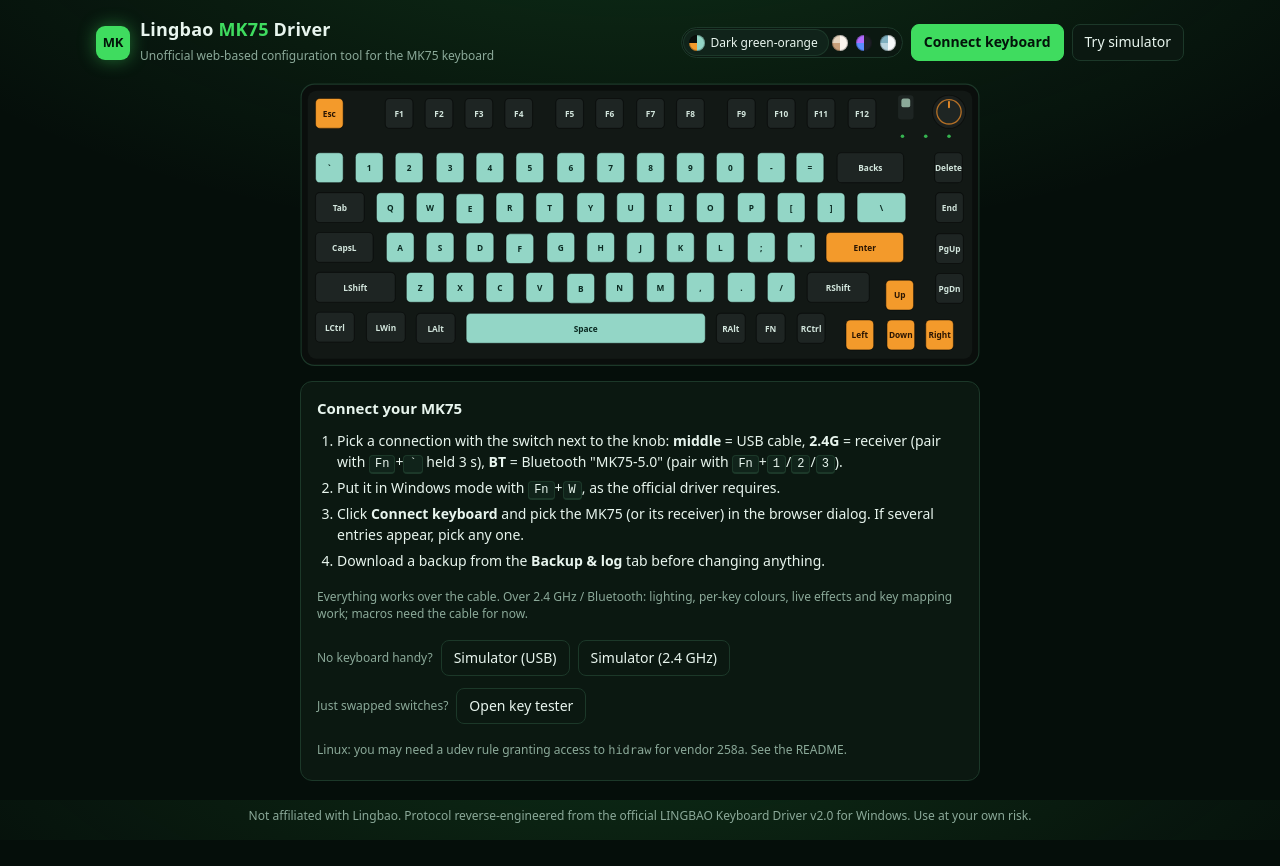
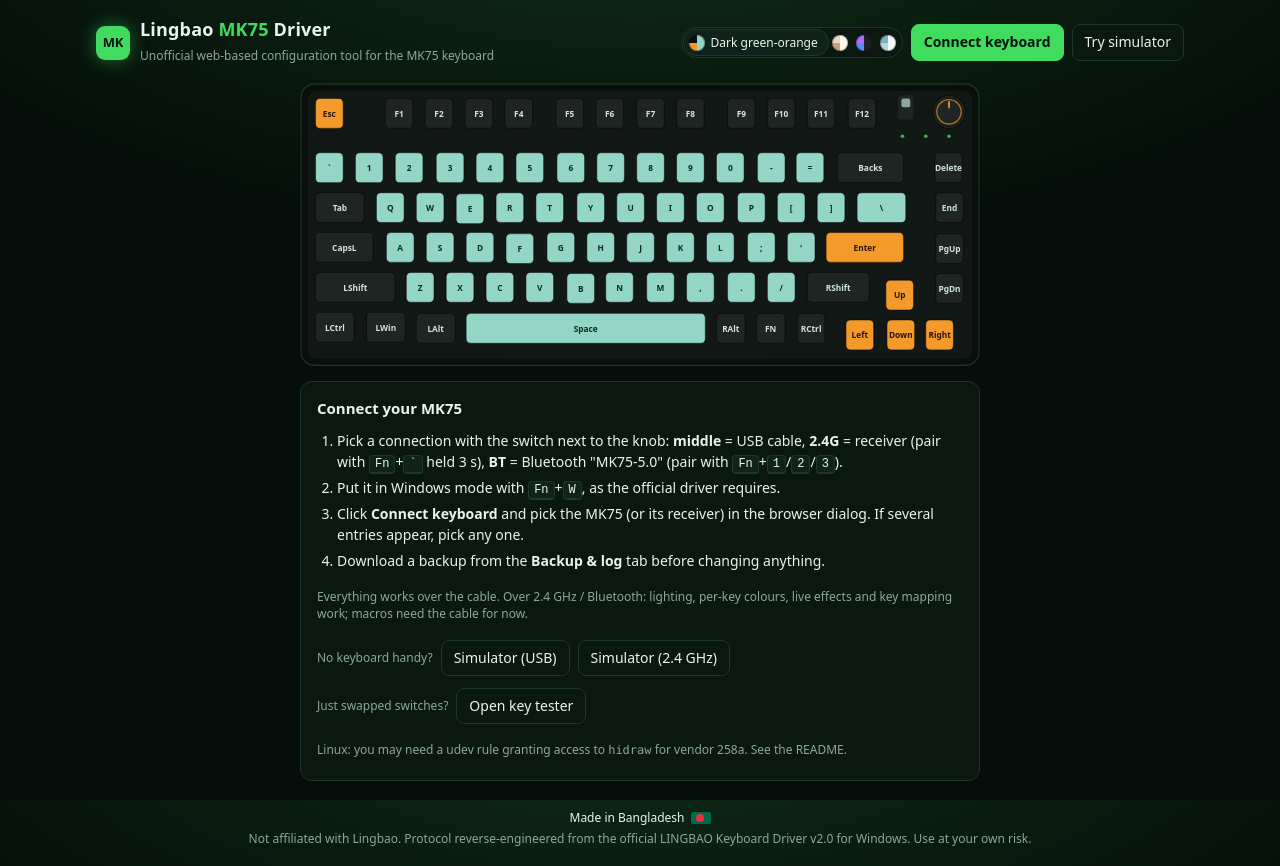
Before and after one commit to sazedur-siam/web-driver-mk75, a React (Vite) app: page / in a window 1280 px wide. Before the commit the page ends 840 px from the top, so only its background shows below. Built offline with nearby package versions, Linux system fonts and the light colour scheme.

Commit message:
feat: Made in Bangladesh footer with flag
Inline SVG flag of Bangladesh (official 10:6 proportions) so it renders on
every platform, including Windows where flag emoji show as letters.

```diff
--- a/src/App.tsx
+++ b/src/App.tsx
@@ -229,7 +229,15 @@ export default function App() {
         </>
       )}
       <footer className="muted small">
-        Not affiliated with Lingbao. Protocol reverse-engineered from the official LINGBAO Keyboard Driver v2.0 for Windows. Use at your own risk.
+        <p className="made-in">
+          Made in Bangladesh
+          {/* Flag of Bangladesh (10:6, red disc offset towards the hoist). Drawn as SVG because Windows shows flag emoji as letters. */}
+          <svg className="bd-flag" viewBox="0 0 10 6" width="20" height="12" role="img" aria-label="Flag of Bangladesh">
+            <rect width="10" height="6" fill="#006a4e" />
+            <circle cx="4.5" cy="3" r="2" fill="#f42a41" />
+          </svg>
+        </p>
+        <p>Not affiliated with Lingbao. Protocol reverse-engineered from the official LINGBAO Keyboard Driver v2.0 for Windows. Use at your own risk.</p>
       </footer>
     </div>
   );
--- a/src/styles.css
+++ b/src/styles.css
@@ -354,3 +354,6 @@ textarea.text-input { resize: vertical; font-family: inherit; }
 .layer-actions button { padding: 2px 8px; }
 .layer-props { display: flex; flex-direction: column; gap: 10px; padding: 10px 12px; border: 1px dashed var(--border); border-radius: 10px; }
 .layer-props input[type='color'] { width: 40px; height: 32px; border: 1px solid var(--border); border-radius: 8px; padding: 2px; background: var(--surface); }
+footer p { margin: 2px 0; }
+.made-in { display: inline-flex; align-items: center; gap: 6px; color: var(--text); font-weight: 500; }
+.bd-flag { border-radius: 2px; box-shadow: 0 0 0 1px rgba(0, 0, 0, 0.15); flex: none; }
```
